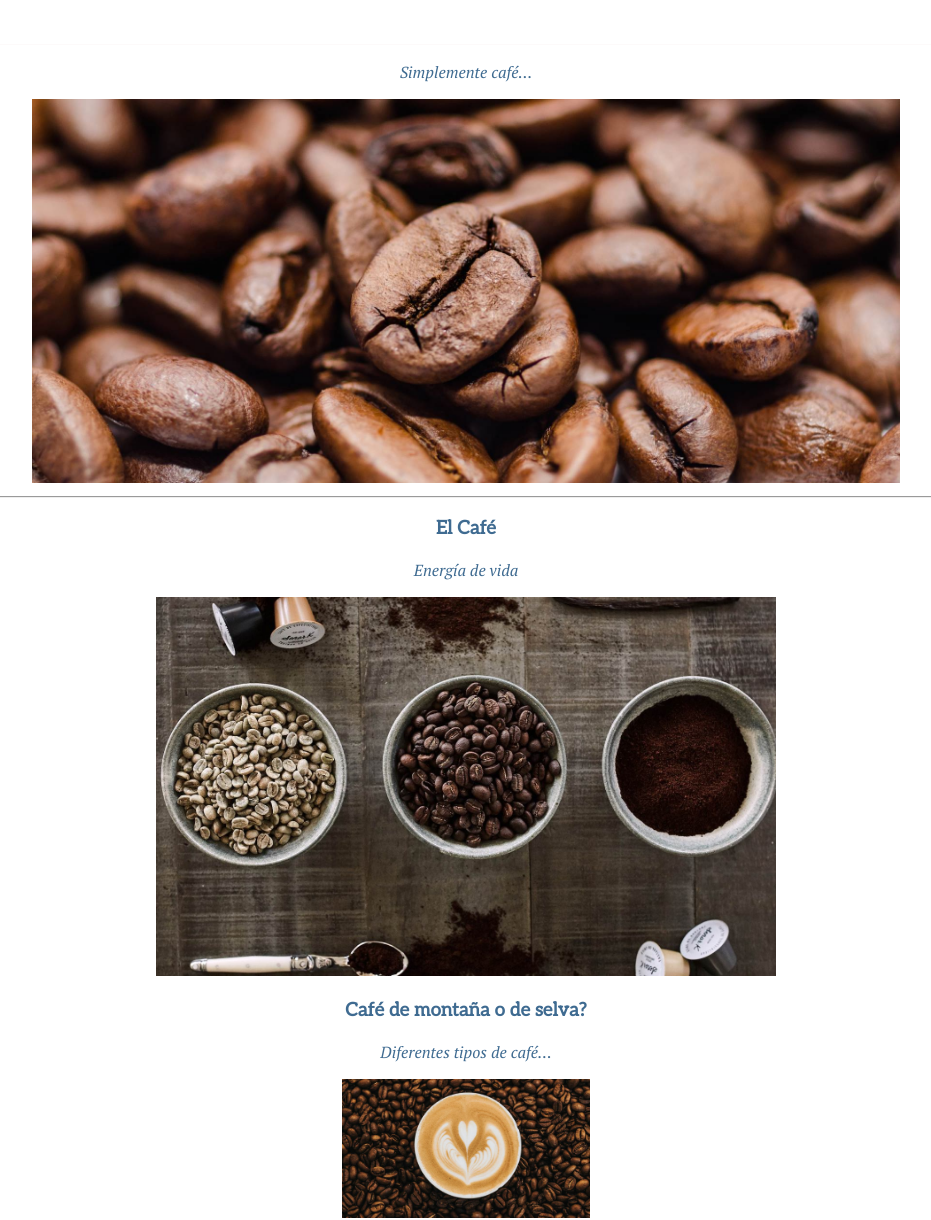
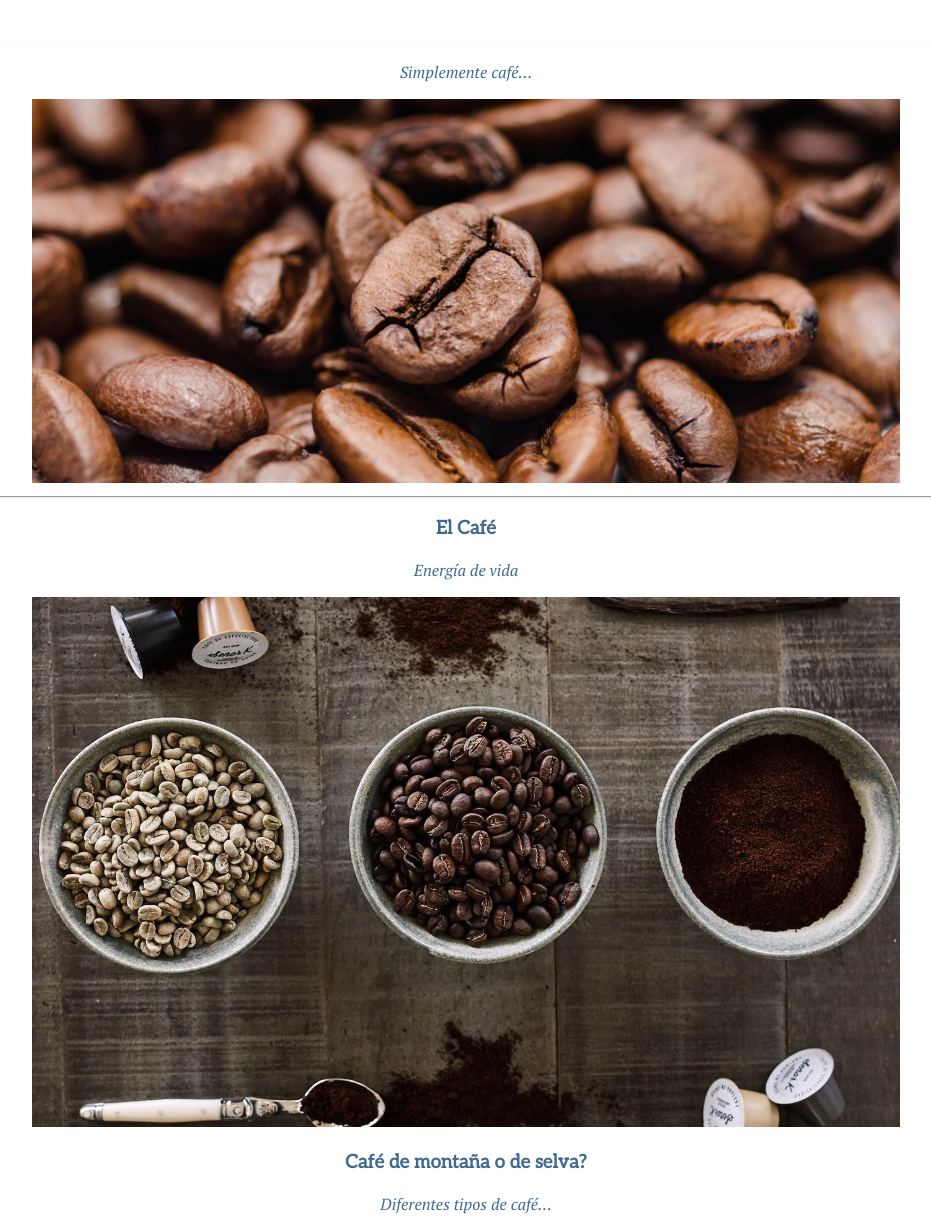
Before and after one commit to oag93/oag93.github.io, a plain HTML site: page index.html in a window 1280 px wide. Shown: the part 99-1319 px from the top of the page, without its empty margins (174-1105 px from the left). Drawn offline with Linux system fonts and the light colour scheme.

Commit message:
Adaptativo
Cambios a transiciónes

```diff
--- a/css/estilos.css
+++ b/css/estilos.css
@@ -18,10 +18,10 @@ body{
 }
 .adaptativa-porcentaje-2{
 
-	width: 50%
+	width: 70%
 }
 .adaptativa-porcentaje-3{
-	width: 20%
+	width: 70%
 }
 .adaptativa-porcentaje-4{
 	width: 100px;
@@ -55,3 +55,11 @@ p{
 		color: black;
 	}
 }
+body img:hover{
+	width: 100%;
+	border: solid 4px black;
+}
+body img{
+	transition: width border 0.5s;
+
+}
```
